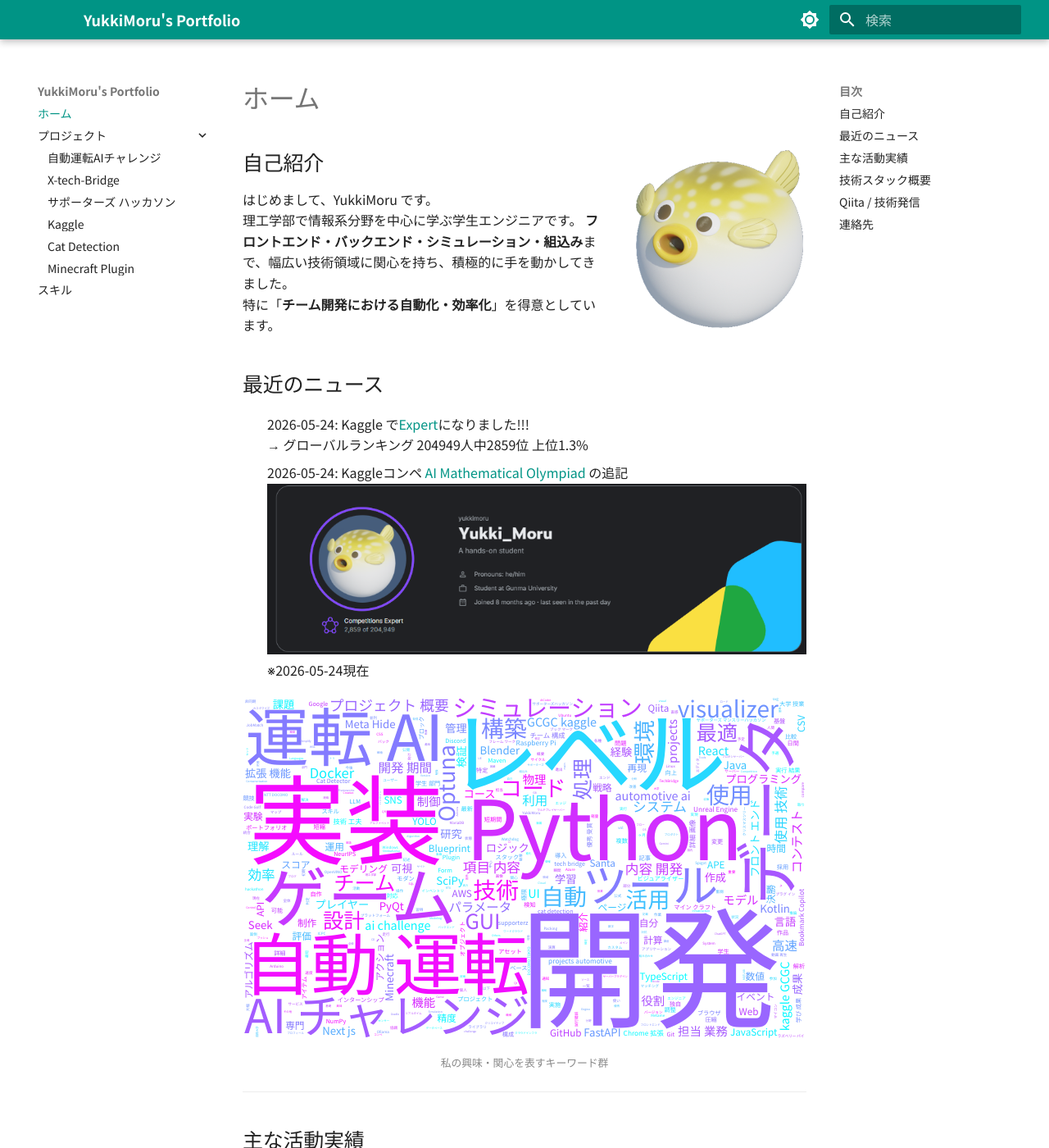
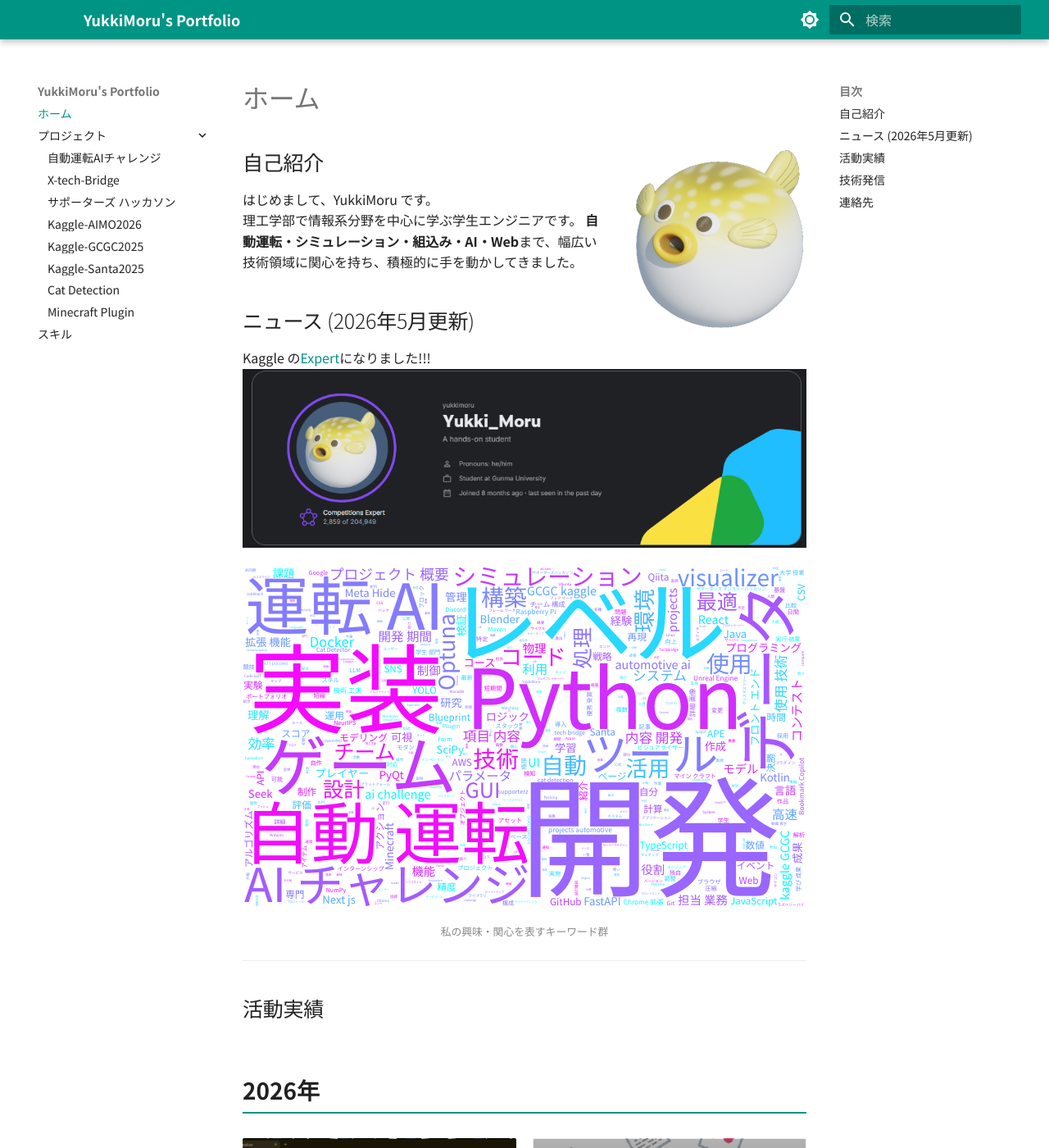
Before and after one commit to YukkiMoru/portfolio, an MkDocs documentation site: the page built from docs/index.md, in a window 1280 px wide and 1400 px high. Shown: the whole window at 82% size. Built offline with MkDocs 1.6.1 and Material for MkDocs 9.7.7, drawn with Linux system fonts in a browser that asks for light colours; some of the changed text lies outside the part shown.

Commit message:
update  : Kaggleプロジェクトの新規追加と既存プロジェクトの更新

```diff
--- a/docs/index.md
+++ b/docs/index.md
@@ -4,17 +4,12 @@
 
 はじめまして、YukkiMoru です。
 理工学部で情報系分野を中心に学ぶ学生エンジニアです。
-**フロントエンド・バックエンド・シミュレーション・組込み**まで、幅広い技術領域に関心を持ち、積極的に手を動かしてきました。
-特に「**チーム開発における自動化・効率化**」を得意としています。
+**自動運転・シミュレーション・組込み・AI・Web**まで、幅広い技術領域に関心を持ち、積極的に手を動かしてきました。
 
-## 最近のニュース
+## ニュース (2026年5月更新)
 
-- 2026-05-24: Kaggle で[Expert](https://www.kaggle.com/yukkimoru)になりました!!!
-            → グローバルランキング 204949人中2859位 上位1.3%
-- 2026-05-24: Kaggleコンペ [AI Mathematical Olympiad](projects/kaggle) の追記
+Kaggle の[Expert](https://www.kaggle.com/yukkimoru)になりました!!!
 [![alt text](assets/kaggle/profile.png)](https://www.kaggle.com/yukkimoru)
-※2026-05-24現在
-
 
 <div class="wordcloud-wrapper">
     <div id="wordcloud-container">
@@ -25,14 +20,41 @@
 
 ---
 
-## 主な活動実績
+## 活動実績
+<div class="year-header">2026年</div>
+<div class="grid">
+    <a href="projects/kaggle/Santa2025" class="card" style="background-image: url('assets/kaggle/Santa2025/visualizer_compare.png');">
+        <div>
+            <h4>Santa 2025</h4>
+            <strong>2次元パッキング問題</strong>
+        </div>
+        <div>
+            <span class="tag">Kaggle</span>
+            <span class="tag">Python</span>
+            <span class="tag">C++</span>
+            <span class="tag">JavaScript</span>
+        </div>
+    </a>
+    <a href="projects/kaggle/AIMO2026" class="card" style="background-image: url('assets/kaggle/AIMO2026/AIMO2026.png');">
+        <div>
+            <h4>AIMO</h4>
+            <strong>AIによる数学オリンピック</strong>
+            <div class="achievement">🥉 銅メダル獲得</div>
+        </div>
+        <div>
+            <span class="tag">Kaggle</span>
+            <span class="tag">Python</span>
+            <span class="tag">LLM</span>
+        </div>
+    </a>
+</div>
 
 <div class="year-header">2025年</div>
 <div class="grid">
     <a href="projects/automotive_ai_challenge/" class="card" style="background-image: url('assets/automotive_ai_challenge/2025_final_course.jpg');">
         <div>
             <h4>自動運転 AI チャレンジ 2025</h4>
-            <div class="achievement">🏆 決勝進出 (学生部門5位)</div>
+            <div class="achievement">🏆 決勝進出</div>
             <p>独自ツール開発とOptunaによる自動化</p>
         </div>
         <div>
@@ -41,14 +63,14 @@
             <span class="tag">Optuna</span>
         </div>
     </a>
-    <a href="projects/kaggle/" class="card" style="background-image: url('assets/kaggle/GCGC2025/visualizer_v2.png');">
+    <a href="projects/kaggle/GCGC2025" class="card" style="background-image: url('assets/kaggle/GCGC2025/visualizer_v2.png');">
         <div>
-            <h4>Kaggle Competition</h4>
-            <div class="achievement">Code Golf & Packing</div>
-            <p><strong>NeurIPS 2025</strong>: ホットリロード対応GUIツール<br>
-            <strong>Santa 2025</strong>: C++物理演算の高速化</p>
+            <h4>NeurIPS 2025</h4>
+            <strong>Code Golf</strong>
+            <div class="achievement">🥈 銀メダル獲得</div>
         </div>
         <div>
+            <span class="tag">Kaggle</span>
             <span class="tag">Python</span>
             <span class="tag">C++</span>
             <span class="tag">Qt</span>
@@ -83,7 +105,7 @@
             <span class="tag">FastAPI</span>
         </div>
     </a>
-    <div class="card" style="background: linear-gradient(135deg, #1a237e, #0d47a1);">
+    <div class="card" style="background-image: url('assets/other/ICPC2024.png');">
         <div>
             <h4>ICPC 2024</h4>
             <div class="achievement">国内予選参加</div>
@@ -96,47 +118,13 @@
     </div>
 </div>
 
----
-
-## 技術スタック概要
-
-<div class="tech-stack-grid">
-    <div class="tech-category">
-        <h3>Languages</h3>
-        <div class="tech-tags">
-            <span class="tech-tag">Python</span>
-            <span class="tech-tag">C / C++</span>
-            <span class="tech-tag">C#</span>
-            <span class="tech-tag">TypeScript / JavaScript</span>
-            <span class="tech-tag">Java / Kotlin</span>
-        </div>
-    </div>
-    <div class="tech-category">
-        <h3>Tools & Frameworks</h3>
-        <div class="tech-tags">
-            <span class="tech-tag">React</span>
-            <span class="tech-tag">Docker</span>
-            <span class="tech-tag">Git / GitHub</span>
-        </div>
-    </div>
-    <div class="tech-category">
-        <h3>Creative & Others</h3>
-        <div class="tech-tags">
-            <span class="tech-tag">Unreal Engine 5</span>
-            <span class="tech-tag">Blender</span>
-            <span class="tech-tag">AWS</span>
-            <span class="tech-tag">Linux</span>
-        </div>
-    </div>
-</div>
-
 <div style="text-align: right;">
-    <a href="skills/" class="more-skills-btn">詳細なスキルセットを見る →</a>
+    <a href="skills/" class="more-skills-btn">詳細なスキルを見る →</a>
 </div>
 
 ---
 
-## Qiita / 技術発信
+## 技術発信
 
 技術ブログ（Qiita）にて、開発したツールの紹介や技術検証の記事を執筆しています。
 
--- a/docs/projects/kaggle.md
+++ /dev/null
@@ -1,103 +0,0 @@
-# NeurIPS 2025 - Google Code Golf Championship
-
-## AIと協調して極限のコード圧縮に挑む
-
-![GCGC2025](../assets/kaggle/GCGC2025/kaggle_GCGC2025.png)
-
-NeurIPS 2025のコンペティション部門としてKaggleで開催された、指定された課題を解決するPythonコードの「文字数（バイト数）」の少なさを競うコンテストです。
-単なるコードゴルフではなく、LLMを用いたコード生成や最適化、AIと人間の協調による極限の圧縮が求められました。
-
-### プロジェクト概要
-
-| 項目 | 内容 |
-| --- | --- |
-| **開発期間** | 2025年8月1日 〜 2025年10月31日 |
-| **最終成績** | 53位 / 1,142 チーム (上位4.6%・銀メダル獲得🥈) |
-| **開発人数** | 4人 |
-| **使用技術** | Python (PyQt6, Watchdog, zlib/zopfli), AI/LLM, アルゴリズム |
-| **役割** | ツール開発リード、可視化エンジニア |
-
-### 担当業務と技術的工夫
-
-**1. 高速な試行錯誤を支えるビジュアライザー (visualizer_v1, visualizer_APE)**
-ビジュアライザの「1秒の待ち時間」を削るため、以下の機能を実装しました。
-- **ホットリロード機能**: `watchdog` ライブラリで解答コードの変更を検知し、保存と同時に自動で再実行・可視化。
-- **プレビュー機能 (APE)**: 複数の問題を一覧表示し、比較検討を容易に。
-
-![GCGC2025](../assets/kaggle/GCGC2025/visualizer_v1.png)
-*visualizer_v1のUI*
-![GCGC2025](../assets/kaggle/GCGC2025/visualizer_APE.png)
-*visualizer_APE(All Preview Edition)のUI*
-
-**2. UX向上と非同期処理の実装 (visualizer_v2)**
-初期バージョンでは重い計算処理でGUIがフリーズする課題がありました。
-- **非同期処理の導入**: `QThread` と Worker パターンを用いて圧縮処理やスコア計算をバックグラウンド化。GUIのレスポンスを維持しました。
-
-![GCGC2025](../assets/kaggle/GCGC2025/visualizer_v2.png)
-*visualizer_v2のUI*
-
-### 成果
-チーム全体の「最短コード実装→確認」のサイクルを極限まで短縮し、開発効率を大幅に向上させました。
-
-詳細・画像: [Kaggle GCGC2025 コンテストページ](https://www.kaggle.com/competitions/google-code-golf-2025)
-
----
-
-# AI Mathematical Olympiad - Progress Prize 3
-
-## オープンソースLLMを用いた国際数学オリンピックレベルの難問への挑戦
-
-### コンテスト概要
-AIモデルの数学的推論能力を競うコンペティションです。代数、組合せ数学、幾何学、数論にわたる110問の完全新規の数学問題を、オープンソースのLLMを用いて解き、その正答数を競いました。解答は0〜99999の整数に限定されており、厳密な数式処理と推論が求められます。
-
-### プロジェクト概要
-
-| 項目 | 内容 |
-| --- | --- |
-| **開発期間** | 2025年11月21日 〜 2026年4月16日 |
-| **最終成績** | 330位 / 4138チーム (上位8%・銅メダル獲得🥉) |
-| **開発人数** | 1人 |
-| **使用技術** | Python , GPT-OSS-120b|
-| **手法** | プロンプトエンジニアリング |
-
-
-### 学び・成果
-AI Mathematical Olympiad - Progress Prize 3(AIMO3)では、1日1回という提出回数の制限がありました。この枠を最大限に生かすため、Kaggle環境のH100 GPUを用いてオープンソースのGPT系モデルを稼働させ、毎日欠かさず提出とスコアの検証を繰り返しました。
-
-詳細・画像: [Kaggle AIMO コンテストページ](https://www.kaggle.com/competitions/ai-mathematical-olympiad-progress-prize-3)
-
----
-
-# Santa 2025 - Christmas Tree Packing Challenge
-
-## 組合せ最適化：クリスマスツリーを最小の箱に詰め込む
-
-![GCGC2025](../assets/kaggle/Santa2025/visualizer_compare.png)
-
-### コンテスト概要
-一定の大きさのクリスマスツリーを、可能な限り小さな正方形に詰め込む「2次元パッキング問題」を解くコンテストです。物理演算と最適化アルゴリズムを駆使してスコアを競いました。
-
-### プロジェクト概要
-
-| 項目 | 内容 |
-| --- | --- |
-| **開発期間** | 2024年11月25日 〜 2025年1月31日 |
-| **最終成績** | 827位 / 3357チーム |
-| **使用技術** | Python (Optuna), C++, JavaScript (React, Vite) |
-| **手法** | 焼きなまし法 (Simulated Annealing), 物理シミュレーション |
-
-### 担当業務と技術的工夫
-
-**1. 物理ベース可視化ツールの開発**
-- **PyQt6ベースのビジュアライザー**: オブジェクトの干渉や配置状況を3Dで可視化。
-- **比較ビジュアライザー (compare-visualizer)**: 複数の解を並べて比較し、改善ポイントを直感的に発見できるように設計。
-
-**2. アルゴリズムの実装と高速化**
-- **C++による高速化**: 回転を含む物理シミュレーションのボトルネックとなっていた部分をC++で再実装し、Pythonから呼び出すことで計算時間を短縮。
-- **Optunaによるパラメータ調整**: 物理シミュレーションのパラメータを自動チューニング
-- **マージ戦略の設計**: 公開解法の「良いとこ取り」をするロジックを実装し、スコアの底上げを行いました。
-
-### 学び・成果
-可視化ツールを自作したことでアルゴリズムの挙動理解が深まりました。また、異種言語（PythonとC++）を連携させた高速化の実装経験が得られました。
-
-詳細・画像: [Kaggle Santa2025 コンテストページ](https://www.kaggle.com/competitions/santa-2025)
--- /dev/null
+++ b/docs/projects/kaggle/AIMO2026.md
@@ -0,0 +1,24 @@
+# AI Mathematical Olympiad - Progress Prize 3
+
+## オープンソースLLMを用いた国際数学オリンピックレベルの難問への挑戦
+
+### コンテスト概要
+AIモデルの数学的推論能力を競うコンペティションです。代数、組合せ数学、幾何学、数論にわたる110問の完全新規の数学問題を、オープンソースのLLMを用いて解き、その正答数を競いました。解答は0〜99999の整数に限定されており、厳密な数式処理と推論が求められます。
+
+### プロジェクト概要
+
+| 項目 | 内容 |
+| --- | --- |
+| **開発期間** | 2025年11月21日 〜 2026年4月16日 |
+| **最終成績** | 330位 / 4138チーム (上位8%・銅メダル獲得🥉) |
+| **開発人数** | 1人 |
+| **使用技術** | Python, オープンソースLLM(GPT-OSS-120b)|
+| **手法** | プロンプトエンジニアリング |
+
+
+### 学び・成果
+AI Mathematical Olympiad - Progress Prize 3(AIMO3)では、1日1回という提出回数の制限がありました。この枠を最大限に生かすため、Kaggle環境のH100 GPUを用いてオープンソースのGPT系モデルを稼働させ、毎日欠かさず提出とスコアの検証を繰り返しました。
+
+詳細・画像: [Kaggle AIMO コンテストページ](https://www.kaggle.com/competitions/ai-mathematical-olympiad-progress-prize-3)
+
+---
--- /dev/null
+++ b/docs/projects/kaggle/GCGC2025.md
@@ -0,0 +1,44 @@
+# NeurIPS 2025 - Google Code Golf Championship
+
+## AIと協調して極限のコード圧縮に挑む
+
+![GCGC2025](../../assets/kaggle/GCGC2025/kaggle_GCGC2025.png)
+
+NeurIPS 2025のコンペティション部門としてKaggleで開催された、指定された課題を解決するPythonコードの「文字数（バイト数）」の少なさを競うコンテストです。
+単なるコードゴルフではなく、LLMを用いたコード生成や最適化、AIと人間の協調による極限の圧縮が求められました。
+
+### プロジェクト概要
+
+| 項目 | 内容 |
+| --- | --- |
+| **開発期間** | 2025年8月1日 〜 2025年10月31日 |
+| **最終成績** | 53位 / 1,142 チーム (上位4.6%・銀メダル獲得🥈) |
+| **開発人数** | 4人 |
+| **使用技術** | Python (PyQt6, Watchdog, zlib/zopfli), LLM(API), アルゴリズム |
+| **役割** | ツール開発リード、可視化エンジニア |
+
+### 担当業務と技術的工夫
+
+**1. 高速な試行錯誤を支えるビジュアライザー (visualizer_v1, visualizer_APE)**
+ビジュアライザの「1秒の待ち時間」を削るため、以下の機能を実装しました。
+- **ホットリロード機能**: `watchdog` ライブラリで解答コードの変更を検知し、保存と同時に自動で再実行・可視化。
+- **プレビュー機能 (APE)**: 複数の問題を一覧表示し、比較検討を容易に。
+
+![GCGC2025](../../assets/kaggle/GCGC2025/visualizer_v1.png)
+*visualizer_v1のUI*
+![GCGC2025](../../assets/kaggle/GCGC2025/visualizer_APE.png)
+*visualizer_APE(All Preview Edition)のUI*
+
+**2. UX向上と非同期処理の実装 (visualizer_v2)**
+初期バージョンでは重い計算処理でGUIがフリーズする課題がありました。
+- **非同期処理の導入**: `QThread` と Worker パターンを用いて圧縮処理やスコア計算をバックグラウンド化。GUIのレスポンスを維持しました。
+
+![GCGC2025](../../assets/kaggle/GCGC2025/visualizer_v2.png)
+*visualizer_v2のUI*
+
+### 成果
+チーム全体の「最短コード実装→確認」のサイクルを極限まで短縮し、開発効率を大幅に向上させました。
+
+詳細・画像: [Kaggle GCGC2025 コンテストページ](https://www.kaggle.com/competitions/google-code-golf-2025)
+
+---
--- /dev/null
+++ b/docs/projects/kaggle/Santa2025.md
@@ -0,0 +1,33 @@
+# Santa 2025 - Christmas Tree Packing Challenge
+
+## 組合せ最適化：クリスマスツリーを最小の箱に詰め込む
+
+![GCGC2025](../../assets/kaggle/Santa2025/visualizer_compare.png)
+
+### コンテスト概要
+一定の大きさのクリスマスツリーを、可能な限り小さな正方形に詰め込む「2次元パッキング問題」を解くコンテストです。物理演算と最適化アルゴリズムを駆使してスコアを競いました。
+
+### プロジェクト概要
+
+| 項目 | 内容 |
+| --- | --- |
+| **開発期間** | 2024年11月25日 〜 2025年1月31日 |
+| **最終成績** | 827位 / 3357チーム |
+| **使用技術** | Python (Optuna), C++, JavaScript (React, Vite) |
+| **手法** | 焼きなまし法 (Simulated Annealing), 物理シミュレーション |
+
+### 担当業務と技術的工夫
+
+**1. 物理ベース可視化ツールの開発**
+- **PyQt6ベースのビジュアライザー**: オブジェクトの干渉や配置状況を3Dで可視化。
+- **比較ビジュアライザー (compare-visualizer)**: 複数の解を並べて比較し、改善ポイントを直感的に発見できるように設計。
+
+**2. アルゴリズムの実装と高速化**
+- **C++による高速化**: 回転を含む物理シミュレーションのボトルネックとなっていた部分をC++で再実装し、Pythonから呼び出すことで計算時間を短縮。
+- **Optunaによるパラメータ調整**: 物理シミュレーションのパラメータを自動チューニング
+- **マージ戦略の設計**: 公開解法の「良いとこ取り」をするロジックを実装し、スコアの底上げを行いました。
+
+### 学び・成果
+可視化ツールを自作したことでアルゴリズムの挙動理解が深まりました。また、異種言語（PythonとC++）を連携させた高速化の実装経験が得られました。
+
+詳細・画像: [Kaggle Santa2025 コンテストページ](https://www.kaggle.com/competitions/santa-2025)
--- a/docs/stylesheets/extra.css
+++ b/docs/stylesheets/extra.css
@@ -171,35 +171,6 @@
     color: rgba(255, 255, 255, 0.95);
 }
 
-/* 技術スタック概要 (index.md) 用のスタイル */
-.tech-stack-grid {
-    display: grid;
-    grid-template-columns: repeat(auto-fit, minmax(250px, 1fr));
-    gap: 1.5rem;
-    margin: 1.5rem 0;
-}
-.tech-category h3 {
-    margin-top: 0;
-    margin-bottom: 0.8rem;
-    font-size: 1.1rem;
-    color: var(--md-primary-fg-color);
-    border-bottom: 2px solid var(--md-default-fg-color--lighter);
-    padding-bottom: 0.3rem;
-}
-.tech-tags {
-    display: flex;
-    flex-wrap: wrap;
-    gap: 0.5rem;
-}
-.tech-tag {
-    display: inline-block;
-    padding: 4px 10px;
-    border-radius: 4px;
-    background-color: var(--md-default-fg-color--lighter);
-    color: var(--md-default-fg-color);
-    font-size: 0.85rem;
-    font-weight: 500;
-}
 .more-skills-btn {
     display: inline-block;
     margin-top: 1rem;
--- a/mkdocs.yml
+++ b/mkdocs.yml
@@ -53,7 +53,9 @@
     - 自動運転AIチャレンジ: projects/automotive_ai_challenge.md
     - X-tech-Bridge: projects/meta_hide_and_seek.md
     - サポーターズ ハッカソン: projects/supporterz_hackathon.md
-    - Kaggle: projects/kaggle.md
+    - Kaggle-AIMO2026: projects/kaggle/AIMO2026.md
+    - Kaggle-GCGC2025: projects/kaggle/GCGC2025.md
+    - Kaggle-Santa2025: projects/kaggle/Santa2025.md
     - Cat Detection: projects/cat_detection.md
     - Minecraft Plugin: projects/minecraft_plugin.md
   - スキル: skills.md
```
Also changed, not shown: docs/skills.md (+1 -1 lines), docs/assets/kaggle/AIMO2026/AIMO2026.png (added), docs/assets/other/ICPC2024.png (added), 1 other file.
